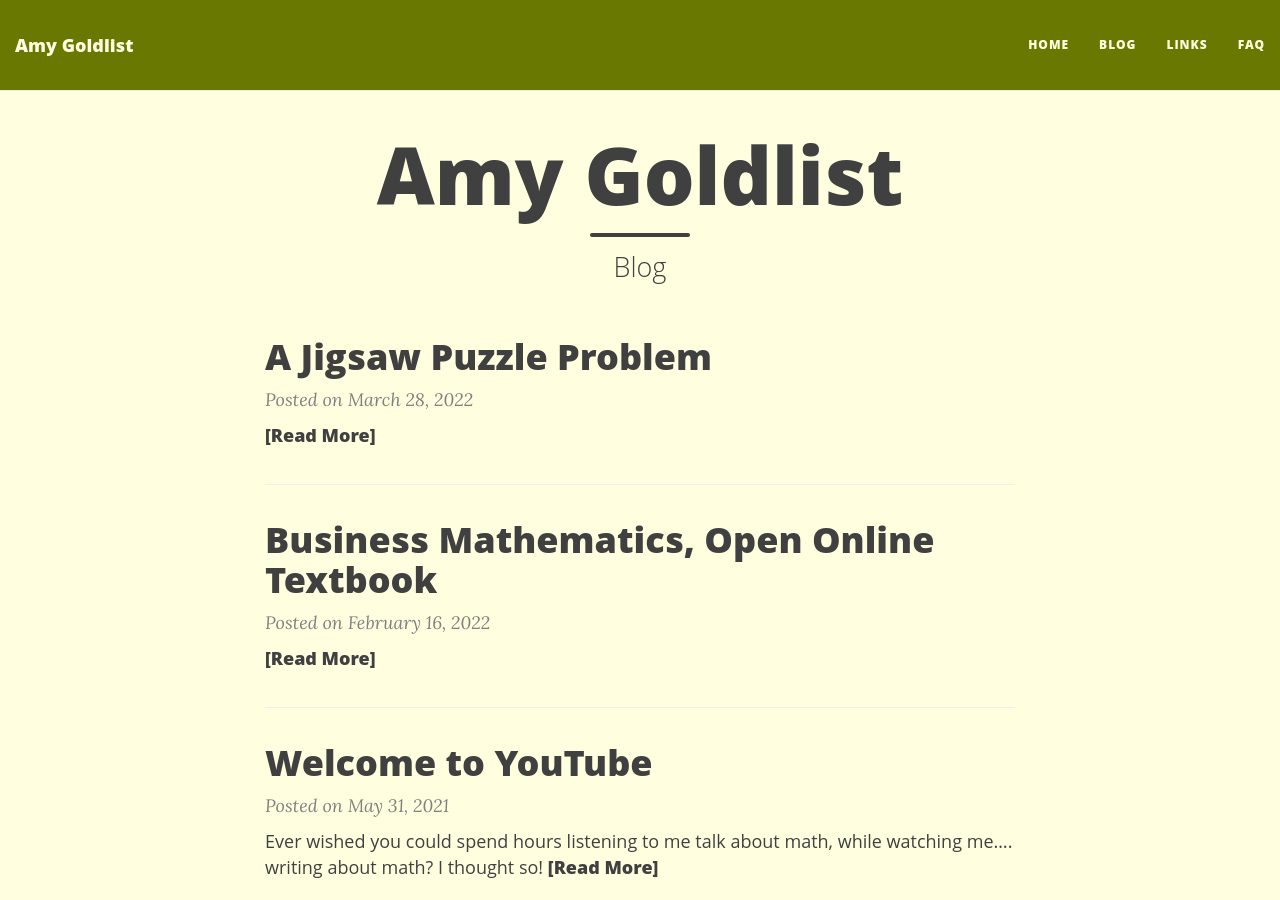
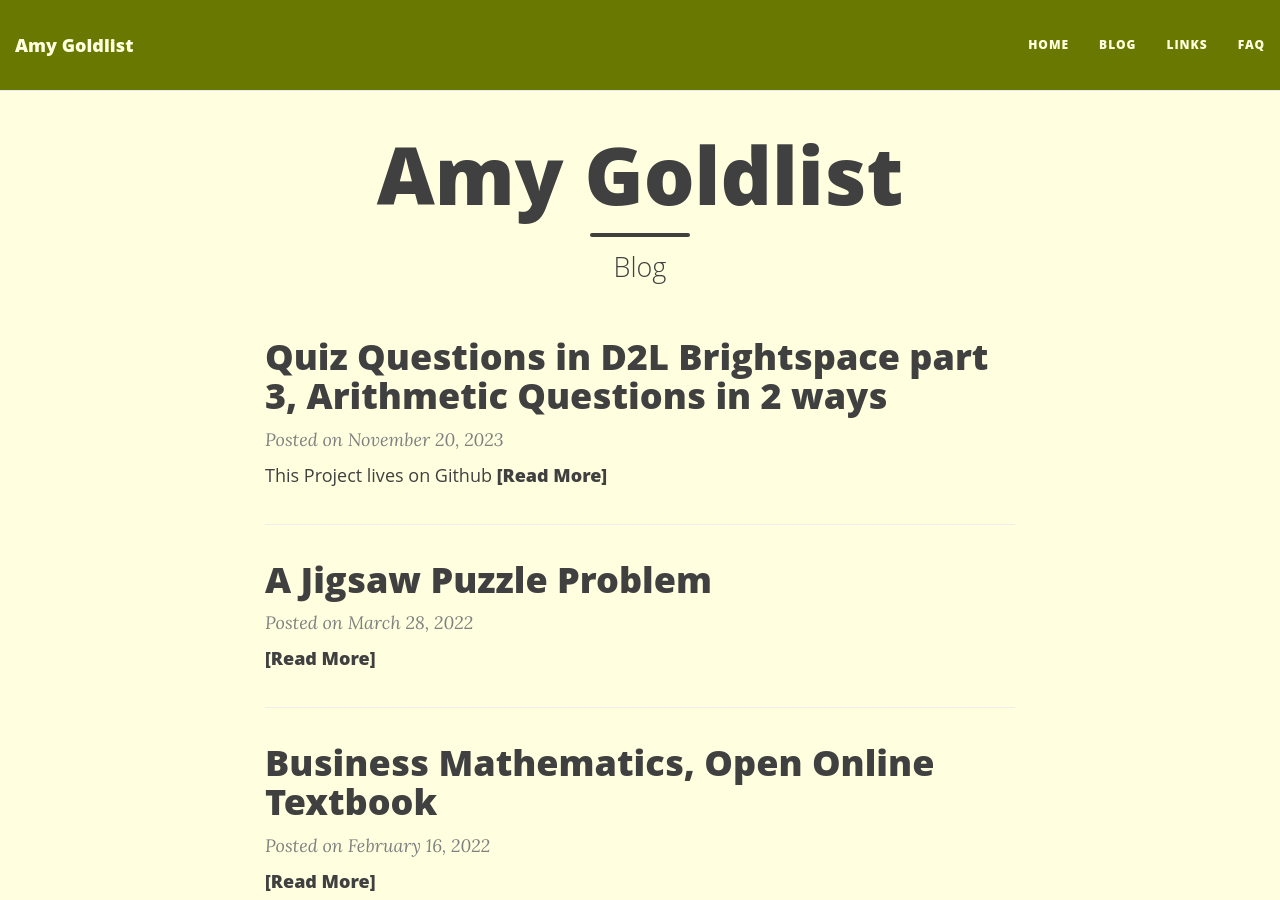
Before and after one commit to amygoldlist/amygoldlist.github.io, a Jekyll site: the page built from index.html, in a window 1280 px wide and 900 px high. Built offline with Jekyll 4.4.1, drawn with Linux system fonts in a browser that asks for light colours; nearby versions of some CDN libraries; the list of posts is cut into pages by our own code; some of the changed lines change nothing that is shown.

Commit message:
New post on D2L

````diff
--- a/_drafts/2023-11-20-D2L-Exams-part-3.md
+++ b/_posts/2023-11-20-D2L-Exams-part-3.md
@@ -1,6 +1,6 @@
 ---
 layout: post
-title: Quiz questions in D2L Brightspace part 3, Arithmetic Questions in 2 ways
+title: Quiz Questions in D2L Brightspace part 3, Arithmetic Questions in 2 ways
 ---
 
 *This Project lives [on Github](https://github.com/amygoldlist/D2L_exams)*
@@ -8,19 +8,32 @@ title: Quiz questions in D2L Brightspace part 3, Arithmetic Questions in 2 ways
 Bet you thought we were done with this series!  In our last two posts, we covered creating multiple choice and FMB (fill multiple blanks) type questions.  What was missing was a short answer question, where the answer was numeric, so here are two methods that we can use to accomplish this.
 
 ### Part 1: Why are you doing this?
-Great question fictional reader!  We have a project underway to update some of our self-paced online classes.  We would like to include some built in understanding type questions - and not just multiple choice ones.  These can be created withion D2L Brightspace, but I have a file with hundreds of questions - I would like it to be easier than this!
+Great question fictional reader!  We have a project underway to update some of our self-paced online classes.  We would like to include some built in understanding type questions - and not just multiple choice ones.  These can be created within D2L Brightspace, but I have a file with hundreds of questions - I would like it to be easier than this!
+
+As well, D2L is not one of the major LMS platforms, but it's the one that I work with.  In my earlier posts, we used the Blackboard option to create D2L question in the R/exams package.  This works pretty well, but since the code is different, we lose the ability to do some technical things such as:
+* Create arithmetic questions!
+* Make a Multiple Choice Question with shuffling answers!
+This is all my attempt to make up for these shortcomings
 
 #### What this project is and is not
-This method won't create truly algorithmic questions, even though we could.  Each question is then so different, it would be easier to just work within D2L itself.  Moreover, most of the functions I'm looking for (Derivatives! Probability distributions! Annuities!) are missing from the D2L code.  If you need this type of question, there are many other great platforms out there.
+This method won't create truly algorithmic questions just yet, even though I could expand to that in the future.  However, each question is different, it may be easier to just work within D2L itself.  Moreover, most of the functions I'm looking for (Derivatives! Probability distributions! Annuities!) are missing from the D2L code.  If you need this type of question, there are many other great platforms out there.
 
-This method has a specific framework:  Given a spreadsheet of questions, create a module that can be uploaded directly to D2L, with each question.  Teh questions themselves are static, but they should have a given unenforced tolerance, and a specific precision / margin of error.  For example, if the answer is 2, I want to accept 2.0 and 2.00000 as valid answers.  Sometimes, I want a margin of error, so if the answer is 3.14159, I will accept 3.14 $\pm$ 0.005.
+This method has a specific framework:  Given a spreadsheet of questions, create a module that can be uploaded directly to D2L, with each question.  The questions themselves are static, but they should have a given unenforced tolerance, and a specific precision / margin of error.  For example, if the answer is 2, I want to accept 2.0 and 2.00000 as valid answers.  Sometimes, I want a margin of error, so if the answer is 3.14159, I will accept 3.14 $\pm$ 0.005.
 
 ## Methodology
-This is the fin part!  Even when creating arithmetic questions in Respondus, I wasn't getting the behaviour I wanted.  What I did was create a quiz with several questions in it in a Sandbox D2L course.  I exported this quiz, and inspected the results. Inside the zipped folder were two xml files.  I ended up going full Beautiful Mind here, and printed out code and taped it up around my office, so I could highlight all of the attributes I was looking for.  I copied and altered the file, looking at the results, until I was satisfied that I understood how the file was working.  Then I asked around and figured out how people would want to organize their questions (answer: a spreadsheet), and continued with the work below.
+This is the fun part!  Even when creating arithmetic questions in Respondus, I wasn't getting the behaviour I wanted.  What I did was create a quiz with several questions in it in a Sandbox D2L course.  I exported this quiz, and inspected the results. Inside the zipped folder were two xml files.  I ended up going full Beautiful Mind here, and printed out code and taped it up around my office, so I could highlight all of the attributes I was looking for.
 
 
+<h5 align="center">
+  <br>
+<img src="/images/exams_images/xml_mess.jpg" alt = "My whiteboard" width="300">
+<br>
+</h5>
 
-## Step 2: The spreadsheet.
+ I copied and altered the file, looking at the results, until I was satisfied that I understood how the file was working.  Then I asked around and figured out how people would want to organize their questions (answer: a spreadsheet), and continued with the work below.
+
+
+## Step 2: The Spreadsheet.
 All of these files live in the github repo posted above, so feel free to follow along.
 
 Right now, I've done this as an Excel file, as a lot of our questions exist in Excel.  This way, you can use Excel's built in randomizing tools (see previous posts in this series)
@@ -34,14 +47,14 @@ Here is my demo file, and yes, these questions are quite easy.
 | 1003 | What is 3+7? | 10     | 0         | adding 10 | 0.5       | This is a hint, it's 10 | feedback, you should have known the answer was 10! |
 
 
-The answer to question 1001 is $2.00 \pm 0.01$, so 1.99 and 2.01 will all be accepted as correct. While this is not how I'd ask students to add, it's still an option I want.
+The answer to question 1001 is $2.00 \pm 0.01$, so 1.99 and 2.01 will all be accepted as correct. While this is not how I'd ask students to add, it's still an option I want to be able to code in.
 
-You may want to use built in Excel commands to create 100 versions of the same question, which is fairly straightforward.
+You may want to use built in Excel commands to create 100 versions of the same question, which is fairly straightforward, if you are used to using the `Rand()` and `Randbetween()` functions.  If you want some help with Excel randomizing, I have some examples at ["On my Github"]("https://github.com/amygoldlist/Excel_fun/blob/master/Randomizing/random_variables.xlsx")
 
 ## Method 1: Microsoft only (mail merge option)
 This method is incredibly straightforward, and it took me very little time to put together, once I understood the file structure.
-1. Fill out the Excel file (or create your own).  You may leave the Hint and Feedback empty
-2. Open up the Word mailmerge, and make sure that it is attached to the Excel file.  If not, use the mailmerge wizard, and link it.  It should look something like this:
+1. Fill out the Excel file (or create your own).  You may leave the Hint and Feedback empty, if you'd like
+2. Open up the Word mail merge, and make sure that it is attached to the Excel file.  If not, use the mail merge wizard, and link it.  It should look something like this:
 ```
 <item d2l_2p0:id="«N»" ident="OBJ_«N»" label="QUES_«N»" d2l_2p0:page="1" title=«Title»>
 <itemmetadata>
@@ -96,9 +109,9 @@ This method is incredibly straightforward, and it took me very little time to pu
 
 
 ## Method 2: Using R
-Not going to lie, the mail merge method is quick and satisfying.  But, I reasoned to myself, there are too many steps!  In R, you wouldn't need to combine the steps - it could be all in one.  SO even though it isn't arguably the best use of my time, I went ahead and redid this work in R.  I decided to use the Tidyverse XML package, `xml2`, instead of the original `XML` library, and once I mastered it, I found it fairly straightforward.  Please look at my R script if you are using this method!
+Not going to lie, the mail merge method is quick and satisfying.  But, I reasoned to myself, there are too many steps!  In R, you wouldn't need to combine the steps - it could be all in one.  SO even though it isn't arguably the best use of my time, I went ahead and redid this work in R.  I decided to use the Tidyverse XML package, `xml2`, instead of the original `XML` library, and once I mastered it, I found it fairly straightforward.  Please look at my ["R script"](https://github.com/amygoldlist/D2L_exams/blob/main/Arithimetic_Type/XLSX_to_XML.R) if you are using this method!
 
-### steps to xml handling in R
+### Steps to xml handling in R
 * Read in an xml file via:
 `xml_qq <- read_xml("data/questiondb_base.xml")`
 * Find a Node, so that you can alter it:
@@ -129,3 +142,19 @@ df <- data.frame("N"= integer(),
 5. Upload.
 
 *Note: you can zip within the R script, but in running this on various computers, I came into too many permissions issues.  If you have a better way, let me know.*
+
+## Limitations
+There are a lot of limitations to this method!
+* If you want students to hand in written work with a question, this needs to be checked manually, It is part of the course package, not the question xml file.
+<h5 align="center">
+  <br>
+<img src="/images/exams_images/1066.png" alt = "Handing in supporting documents" width="300">
+<br>
+</h5>
+
+* No unit testing.  The reason I haven't made algorithmic questions, is that each question would need to be tested, to ensure that the code works.  This is simpler to do in R or Excel (or Python!), so for now, use one of these methods to print a csv
+* Wait, it's an xlsx file, not a csv!  True, but the R code only needs `read_xlsx()` to be changed to `read_csv()` or `read.csv()`.  I was using an Excel data table, but it could easily be a read_csv
+
+## Further Questions
+To be honest, it's been 3 years, and I didn't expect to still be working on this years later. So for now, I'm saying I'm done, but the future could hold other things!
+Theoretically, my next Blog post should be an announcement that another Open Textbook is ready to view, but it's still in draft as of today.
````
Also changed, not shown: images/exams_images/1066.png (added), images/exams_images/Hand_in.png (added), 1 other file.
